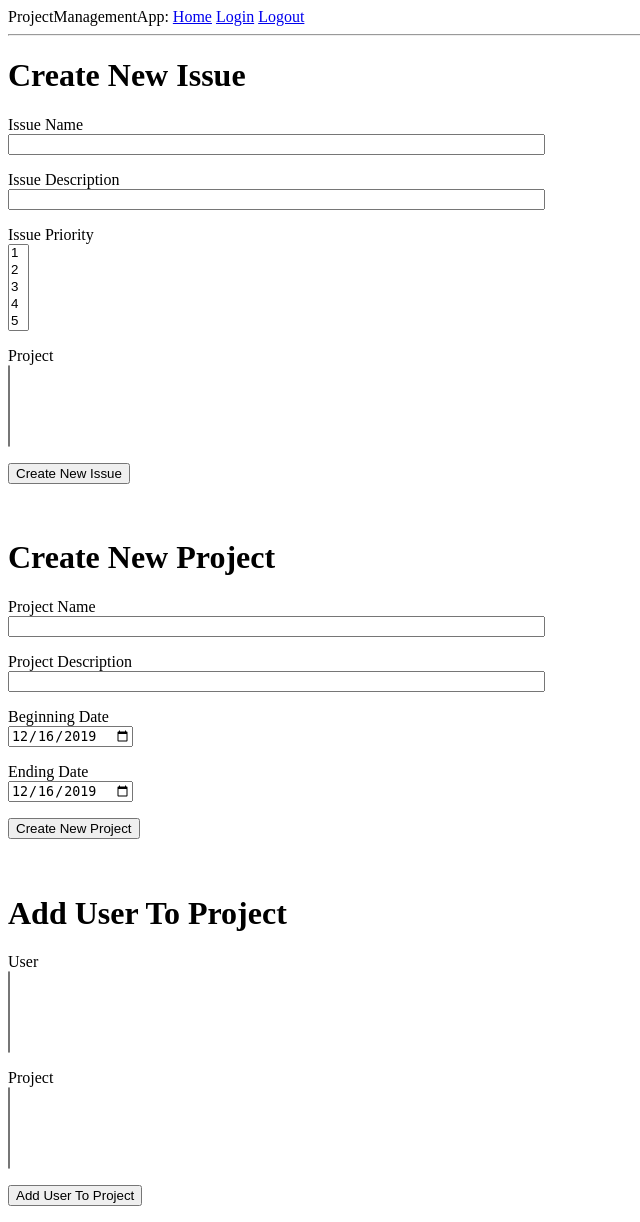
After one commit to woodjamesdee/ProjectManagementAPI, a Flask app: template app/templates/home_template.html in a window 1280 px wide. The commit adds this page. Shown: the whole page, without its empty margins (0-640 px from the left). Run offline with Flask 2, Linux system fonts and the light colour scheme; the template is opened without the code that fills it: values that come from a table or form of the project are taken from there, others are empty.

Commit message:
Secured backend RESTful API with authentication tokens and added several input forms to home page.

```diff
--- a/app/forms.py
+++ b/app/forms.py
@@ -1,14 +1,21 @@
 from flask_wtf import FlaskForm
-from wtforms import StringField, PasswordField, SelectField, BooleanField, SubmitField
+from wtforms import StringField, PasswordField, SelectField, BooleanField, SubmitField, DateField
 from wtforms.validators import DataRequired, Email, EqualTo
+from datetime import date
 
 class LoginForm(FlaskForm):
+    """
+    Used for the purposes of logging in users.
+    """
     email = StringField("Email", validators=[DataRequired(), Email()])
     password = PasswordField("Password", validators=[DataRequired()])
     remember_me = BooleanField("Remember Me")
     submit = SubmitField("Sign In")
 
 class RegistrationForm(FlaskForm):
+    """
+    Used for the purposes of creating new user accounts.
+    """
     first_name = StringField("First Name", validators=[DataRequired()])
     last_name = StringField("Last Name", validators=[DataRequired()])
     email = StringField("Email", validators=[DataRequired(), Email()])
@@ -16,3 +23,32 @@ class RegistrationForm(FlaskForm):
     password_copy = PasswordField("Repeat Password", validators=[DataRequired(), EqualTo("password")])
     type = SelectField("Type", validators=[DataRequired()], choices=[("developer", "Developer"), ("client", "Client")])
     submit = SubmitField("Register")
+
+class CreateIssueForm(FlaskForm):
+    """
+    Used for the purposes of creating a new Issue and adding it to a specific Project.
+    """
+    name = StringField("Issue Name", validators=[DataRequired()])
+    description = StringField("Issue Description", validators=[DataRequired()])
+    priority = SelectField("Issue Priority", coerce=int, validators=[DataRequired()], choices=[(1, "1"), (2, "2"), (3, "3"), (4, "4"), (5, "5"), (6, "6"), (7, "7"), (8, "8"), (9, "9"), (10, "10")])
+
+    project = SelectField("Project", validators=[DataRequired()])
+    submit_issue = SubmitField("Create New Issue")
+
+class CreateProjectForm(FlaskForm):
+    """
+    Used for the purposes of creating a new Project.
+    """
+    name = StringField("Project Name", validators=[DataRequired()])
+    description = StringField("Project Description", validators=[DataRequired()])
+    begin_date = DateField("Beginning Date", validators=[DataRequired()], default=date.today)
+    end_date = DateField("Ending Date", validators=[DataRequired()], default=date.today)
+    submit_project = SubmitField("Create New Project")
+
+class AddUserToProjectForm(FlaskForm):
+    """
+    Used for the purposes of adding an existing User to a specific Project.
+    """
+    user_to_add = SelectField("User", validators=[DataRequired()], coerce=int)
+    project_to_add_to = SelectField("Project", validators=[DataRequired()])
+    submit_add_user = SubmitField("Add User To Project")
--- a/app/routes.py
+++ b/app/routes.py
@@ -1,12 +1,14 @@
 from flask import render_template, request, redirect, url_for, flash
 from flask import session as server_session
+from flask_restful import Api
 from app import app, api, login_manager, db, firebase
 from flask_login import current_user, login_user, logout_user, login_required
-from app.forms import LoginForm, RegistrationForm
+from app.forms import LoginForm, RegistrationForm, CreateIssueForm, CreateProjectForm, AddUserToProjectForm
 from app.resources import IssueList, ProjectList, UserList, Issue, Project, UserResource
 from app.authentication import User
 from werkzeug.security import generate_password_hash, check_password_hash
 from werkzeug.urls import url_parse
+import requests
 
 api.add_resource(IssueList, "/issues")
 api.add_resource(ProjectList, "/projects")
@@ -22,7 +24,11 @@ def index():
 @login_manager.user_loader
 def load_user(user_id):
     try:
-        new_idToken = firebase.auth().sign_in_with_email_and_password(server_session["{}_email".format(user_id)], server_session["{}_password".format(user_id)])["idToken"]
+        email_key = "{}_email".format(int(user_id))
+        password_key = "{}_password".format(int(user_id))
+        idToken_key = "{}_idToken".format(int(user_id))
+        new_idToken = firebase.auth().sign_in_with_email_and_password(server_session[email_key], server_session[password_key])["idToken"]
+        server_session[idToken_key] = new_idToken
     except:
         return None
     return User(new_idToken, user_id)
@@ -54,9 +60,14 @@ def login():
             flash("Invalid Login Credentials")
             return redirect(url_for("login"))
 
-        to_login = User(firebase_user_auth['idToken'], user_id)
-        server_session["{}_email".format(user_id)] = form.email.data
-        server_session["{}_password".format(user_id)] = form.password.data
+        to_login = User(firebase_user_auth["idToken"], user_id)
+        email_key = "{}_email".format(user_id)
+        password_key = "{}_password".format(user_id)
+        idToken_key = "{}_idToken".format(user_id)
+        server_session[email_key] = form.email.data
+        server_session[password_key] = form.password.data
+        server_session[idToken_key] = firebase_user_auth["idToken"]
+        #print("Stored Token: ", server_session[idToken_key])
         to_login.is_authenticated = True
         login_user(to_login, remember=form.remember_me.data)
         next_page = request.args.get("next")
@@ -68,6 +79,12 @@ def login():
 @app.route("/logout")
 def logout():
     current_user.is_authenticated = False
+    email_key = "{}_email".format(int(current_user.get_id()))
+    password_key = "{}_password".format(int(current_user.get_id()))
+    idToken_key = "{}_idToken".format(int(current_user.get_id()))
+    server_session.pop(email_key, None)
+    server_session.pop(password_key, None)
+    server_session.pop(idToken_key, None)
     logout_user()
     flash("Logged Out Successfully.")
     return redirect(url_for("login"))
@@ -97,7 +114,109 @@ def register():
         return redirect(url_for("login"))
     return render_template('register_template.html', title="Register", form=form)
 
-@app.route("/home")
+@app.route("/home", methods=["GET", "POST"])
 @login_required
 def home():
-    return "Home Page"
+    idToken = current_user.firebase_token
+
+    if current_user.is_admin():
+        projects = db.child("Projects").get(token=idToken).each()
+        users = db.child("Users").get(token=idToken).each()
+    else:
+        all_projects = db.child("Projects").get(token=idToken).each()
+        projects = []
+        users = []
+        for current in all_projects:
+            if int(current_user.get_id()) in list(db.child("Projects").child(current.key()).child("Assignees").get(token=idToken).val()):
+                projects.append(current)
+
+    project_choices = []
+    project_choices_2 = []
+    for x in range(len(projects)):
+        projects[x] = projects[x].key()
+        project_choices.append(tuple([projects[x], db.child("Projects").child(projects[x]).child("Name").get(token=idToken).val()]))
+        project_choices_2.append(tuple([projects[x], db.child("Projects").child(projects[x]).child("Name").get(token=idToken).val()]))
+
+    user_choices = []
+    for x in range(len(users)):
+        users[x] = users[x].key()
+        first_name = db.child("Users").child(users[x]).child("First Name").get(token=idToken).val()
+        last_name = db.child("Users").child(users[x]).child("Last Name").get(token=idToken).val()
+        user_type = db.child("Users").child(users[x]).child("Type").get(token=idToken).val()
+        text = "{} {} ({})".format(first_name, last_name, user_type)
+        user_choices.append(tuple([users[x], text]))
+
+    create_issue = CreateIssueForm()
+    create_issue.project.choices = project_choices
+    create_project = CreateProjectForm()
+    add_user_to_project = AddUserToProjectForm()
+    add_user_to_project.project_to_add_to.choices = project_choices_2
+    add_user_to_project.user_to_add.choices = user_choices
+    if request.method == "POST":
+        try:
+            if create_issue.submit_issue.data and create_issue.validate():
+                idToken_key = "{}_idToken".format(int(current_user.get_id()))
+                new_issue_request = {
+                    "name": create_issue.name.data,
+                    "description": create_issue.description.data,
+                    "priority": create_issue.priority.data,
+                    "idToken": server_session[idToken_key]
+                }
+                base_url_trimmed = request.base_url[:len(request.base_url) - 4]
+                full_url = "{}{}".format(base_url_trimmed, api.url_for(IssueList)[1:])
+                response = requests.post(full_url, json=new_issue_request)
+                add_issue_to_project_request = {
+                    "idToken": server_session[idToken_key],
+                    "id": response.content.decode()[7:len(response.content.decode()) - 2],
+                    "type": "issue"
+                }
+                endpoint = "/{}".format(create_issue.project.data)
+                full_url = "{}{}{}".format(base_url_trimmed, api.url_for(ProjectList)[1:], endpoint)
+                response = requests.post(full_url, json=add_issue_to_project_request)
+                if response.status_code == 201 or response.status_code == 200:
+                    flash("Successfully added new issue to project.")
+                else:
+                    message = "Unsuccessful in adding new issue to project. Status Code: {}".format(response.status_code)
+                    flash(message)
+            elif create_project.submit_project.data and create_project.validate():
+                idToken_key = "{}_idToken".format(int(current_user.get_id()))
+                new_project_request = {
+                    "name": create_project.name.data,
+                    "description": create_project.description.data,
+                    "begin_date": str(create_project.begin_date.data),
+                    "end_date": str(create_project.end_date.data),
+                    "idToken": server_session[idToken_key]
+                }
+                base_url_trimmed = request.base_url[:len(request.base_url) - 4]
+                full_url = "{}{}".format(base_url_trimmed, api.url_for(ProjectList)[1:])
+                response = requests.post(full_url, json=new_project_request)
+                new_project_id = response.content.decode()[7:len(response.content.decode()) - 2]
+                create_issue.project.choices.append(tuple([int(new_project_id), db.child("Projects").child(int(new_project_id)).child("Name").get(token=server_session[idToken_key]).val()]))
+                if response.status_code == 201 or response.status_code == 200:
+                    flash("Successfully created new project.")
+                else:
+                    message = "Unsuccessful in creating new project. Status Code: {}".format(response.status_code)
+                    flash(message)
+            elif add_user_to_project.submit_add_user.data and add_user_to_project.validate():
+                idToken_key = "{}_idToken".format(int(current_user.get_id()))
+                add_user_request = {
+                    "idToken": server_session[idToken_key],
+                    "id": add_user_to_project.user_to_add.data,
+                    "type": "user"
+                }
+                base_url_trimmed = request.base_url[:len(request.base_url) - 4]
+                endpoint = "/{}".format(add_user_to_project.project_to_add_to.data)
+                full_url = "{}{}{}".format(base_url_trimmed, api.url_for(ProjectList)[1:], endpoint)
+                response = requests.post(full_url, json=add_user_request)
+                if response.status_code == 201 or response.status_code == 200:
+                    flash("Successfully added user to project.")
+                else:
+                    message = "Unsuccessful in adding user to project. Status Code: {}".format(response.status_code)
+                    flash(message)
+        except:
+                flash("An internal error occurred while processing this request.")
+
+    if current_user.is_admin():
+        return render_template("home_template.html", title="Home", create_issue=create_issue, create_project=create_project, add_user=add_user_to_project)
+    else:
+        return render_template("home_template.html", title="Home", create_issue=create_issue)
--- a/app/templates/base.html
+++ b/app/templates/base.html
@@ -7,7 +7,11 @@
       {% endif %}
     </head>
     <body>
-        <div>ProjectManagementApp: <a href="/login">Login</a></div>
+        <div>ProjectManagementApp:
+            <a href="/home">Home</a>
+            <a href="/login">Login</a>
+            <a href="/logout">Logout</a>
+        </div>
         <hr>
         {% with messages = get_flashed_messages() %}
         {% if messages %}
--- /dev/null
+++ b/app/templates/home_template.html
@@ -0,0 +1,95 @@
+{% extends "base.html" %}
+
+{% block content %}
+    <h1>Create New Issue</h1>
+    <form action="" method="post">
+        {{ create_issue.hidden_tag() }}
+        <p>
+            {{ create_issue.name.label }}<br>
+            {{ create_issue.name(size=64) }}<br>
+            {% for error in create_issue.name.errors %}
+            <span style="color: red;">[{{ error }}]</span>
+            {% endfor %}
+        </p>
+        <p>
+            {{ create_issue.description.label }}<br>
+            {{ create_issue.description(size=64) }}<br>
+            {% for error in create_issue.description.errors %}
+            <span style="color: red;">[{{ error }}]</span>
+            {% endfor %}
+        </p>
+        <p>
+            {{ create_issue.priority.label }}<br>
+            {{ create_issue.priority(size=5) }}<br>
+            {% for error in create_issue.priority.errors %}
+            <span style="color: red;">[{{ error }}]</span>
+            {% endfor %}
+        </p>
+        <p>
+            {{ create_issue.project.label }}<br>
+            {{ create_issue.project(size=5) }}<br>
+            {% for error in create_issue.project.errors %}
+            <span style="color: red;">[{{ error }}]</span>
+            {% endfor %}
+        </p>
+        <p>{{ create_issue.submit_issue() }}</p>
+    </form>
+    <br>
+    {% if create_project %}
+    <h1>Create New Project</h1>
+    <form action="" method="post">
+        {{ create_project.hidden_tag() }}
+        <p>
+            {{ create_project.name.label }}<br>
+            {{ create_project.name(size=64) }}<br>
+            {% for error in create_project.name.errors %}
+            <span style="color: red;">[{{ error }}]</span>
+            {% endfor %}
+        </p>
+        <p>
+            {{ create_project.description.label }}<br>
+            {{ create_project.description(size=64) }}<br>
+            {% for error in create_project.description.errors %}
+            <span style="color: red;">[{{ error }}]</span>
+            {% endfor %}
+        </p>
+        <p>
+            {{ create_project.begin_date.label }}<br>
+            {{ create_project.begin_date(size=64) }}<br>
+            {% for error in create_project.begin_date.errors %}
+            <span style="color: red;">[{{ error }}]</span>
+            {% endfor %}
+        </p>
+        <p>
+            {{ create_project.end_date.label }}<br>
+            {{ create_project.end_date(size=64) }}<br>
+            {% for error in create_project.end_date.errors %}
+            <span style="color: red;">[{{ error }}]</span>
+            {% endfor %}
+        </p>
+        <p>{{ create_project.submit_project() }}</p>
+    </form>
+    {% endif %}
+    <br>
+    {% if add_user %}
+    <h1>Add User To Project</h1>
+    <form action="" method="post">
+        {{ add_user.hidden_tag() }}
+        <p>
+            {{ add_user.user_to_add.label }}<br>
+            {{ add_user.user_to_add(size=5) }}<br>
+            {% for error in add_user.user_to_add.errors %}
+            <span style="color: red;">[{{ error }}]</span>
+            {% endfor %}
+        </p>
+        <p>
+            {{ add_user.project_to_add_to.label }}<br>
+            {{ add_user.project_to_add_to(size=5) }}<br>
+            {% for error in add_user.project_to_add_to.errors %}
+            <span style="color: red;">[{{ error }}]</span>
+            {% endfor %}
+        </p>
+        <p>{{ add_user.submit_add_user() }}</p>
+    </form>
+    {% endif %}
+{% endblock %}
--- a/main.py
+++ b/main.py
@@ -1,4 +1,4 @@
 from app import app
 
 if __name__ == "__main__":
-    app.run()
+    app.run(port=80)
```
Also changed, not shown: app/authentication.py (+24 -0 lines), app/resources.py (+124 -75 lines).
